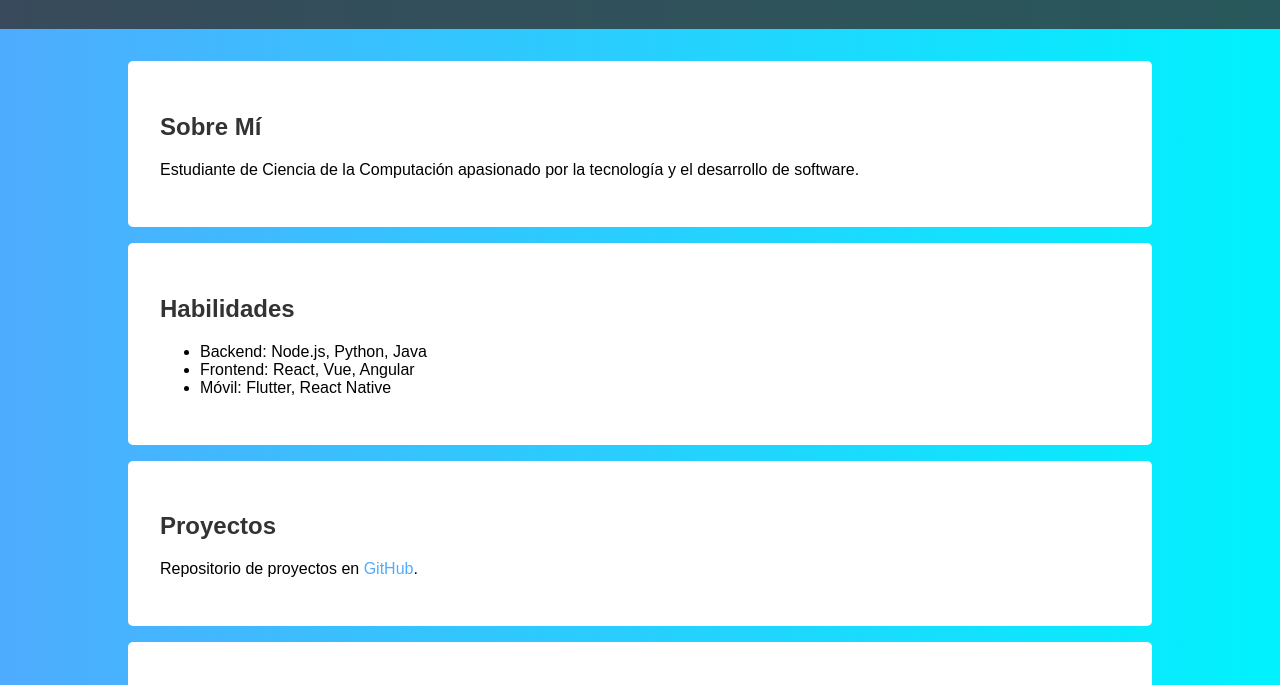
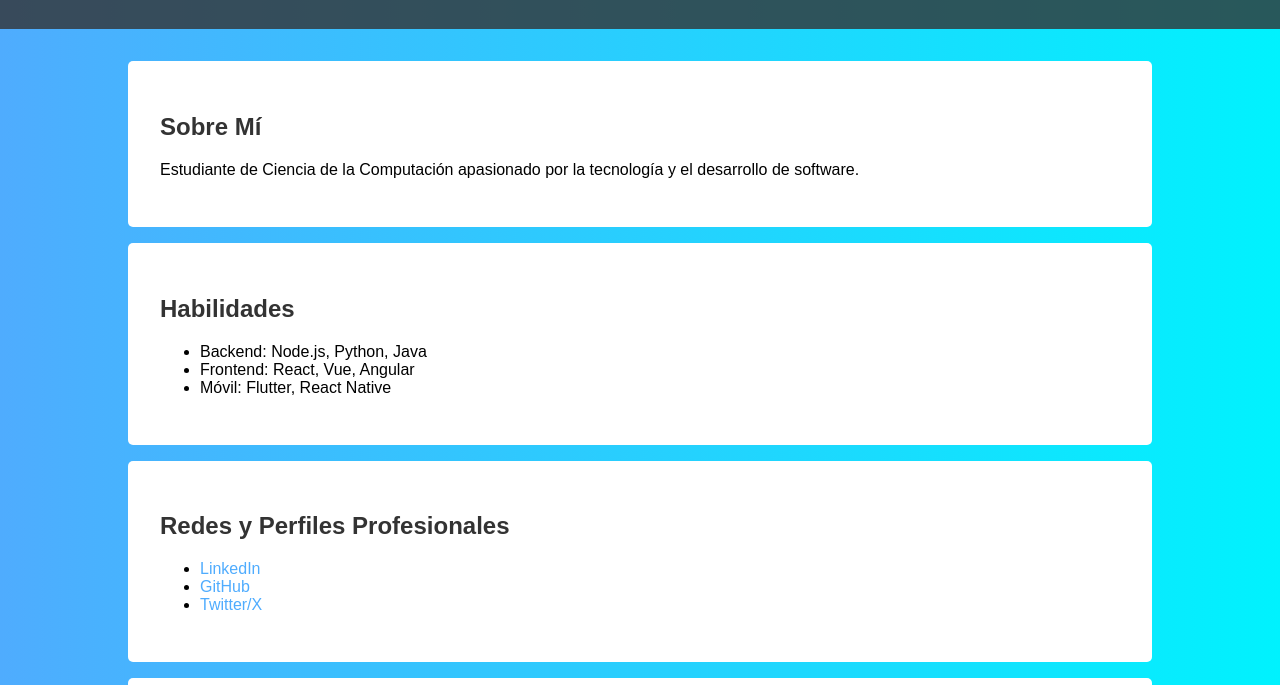
Before and after one commit to MjsaMax/mjsamax.github.io, a plain HTML site: page index.html in a window 1280 px wide. Shown: the part 117-802 px from the top of the page. Drawn offline with Linux system fonts and the light colour scheme.

Commit message:
Update index.html

```diff
--- a/index.html
+++ b/index.html
@@ -61,6 +61,15 @@
                 <li>Móvil: Flutter, React Native</li>
             </ul>
         </section>
+        <section id="contacto">
+  <h2>Redes y Perfiles Profesionales</h2>
+  <ul>
+    <li><a href="https://www.linkedin.com/in/max-jairo-serrano-arostegui-9147702b6/" target="_blank">LinkedIn</a></li>
+    <li><a href="https://github.com/mjsamax" target="_blank">GitHub</a></li>
+    <li><a href="https://twitter.com/tuusuario" target="_blank">Twitter/X</a></li>
+  </ul>
+    </section>
+
         <section>
             <h2>Proyectos</h2>
             <p>Repositorio de proyectos en <a href="https://github.com/" target="_blank">GitHub</a>.</p>
```
